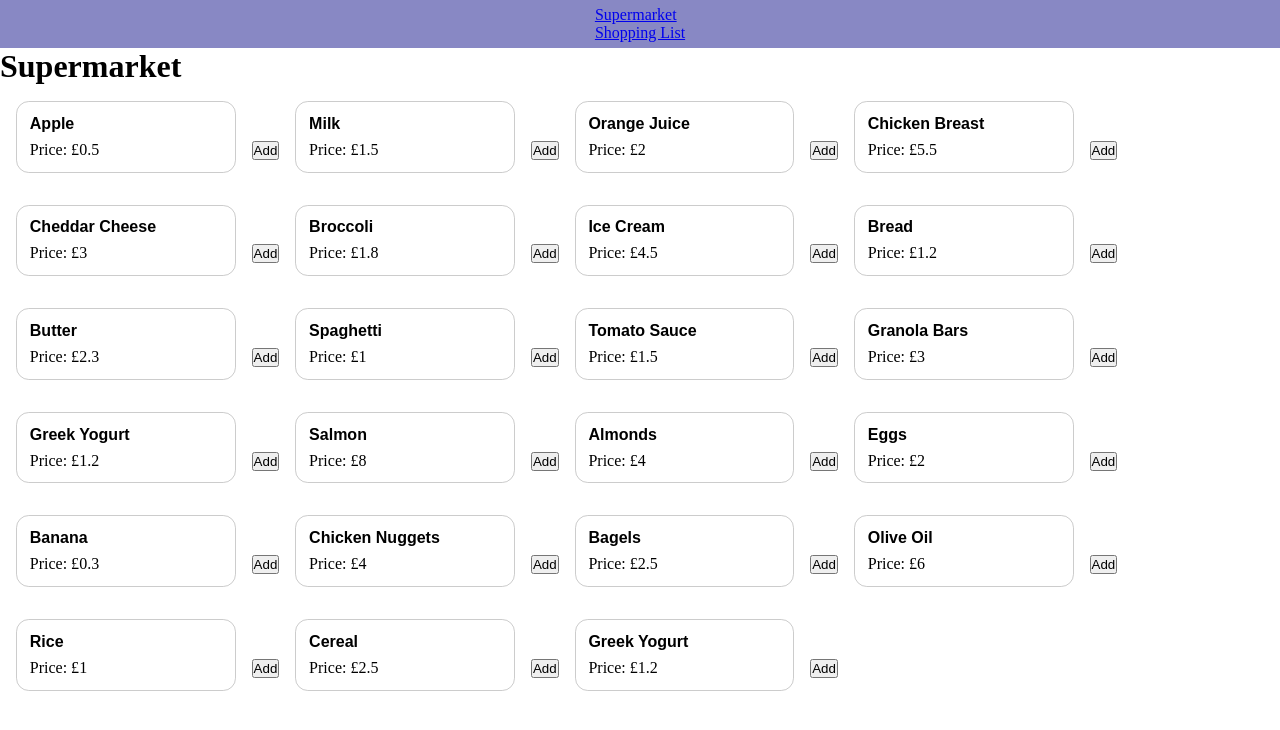
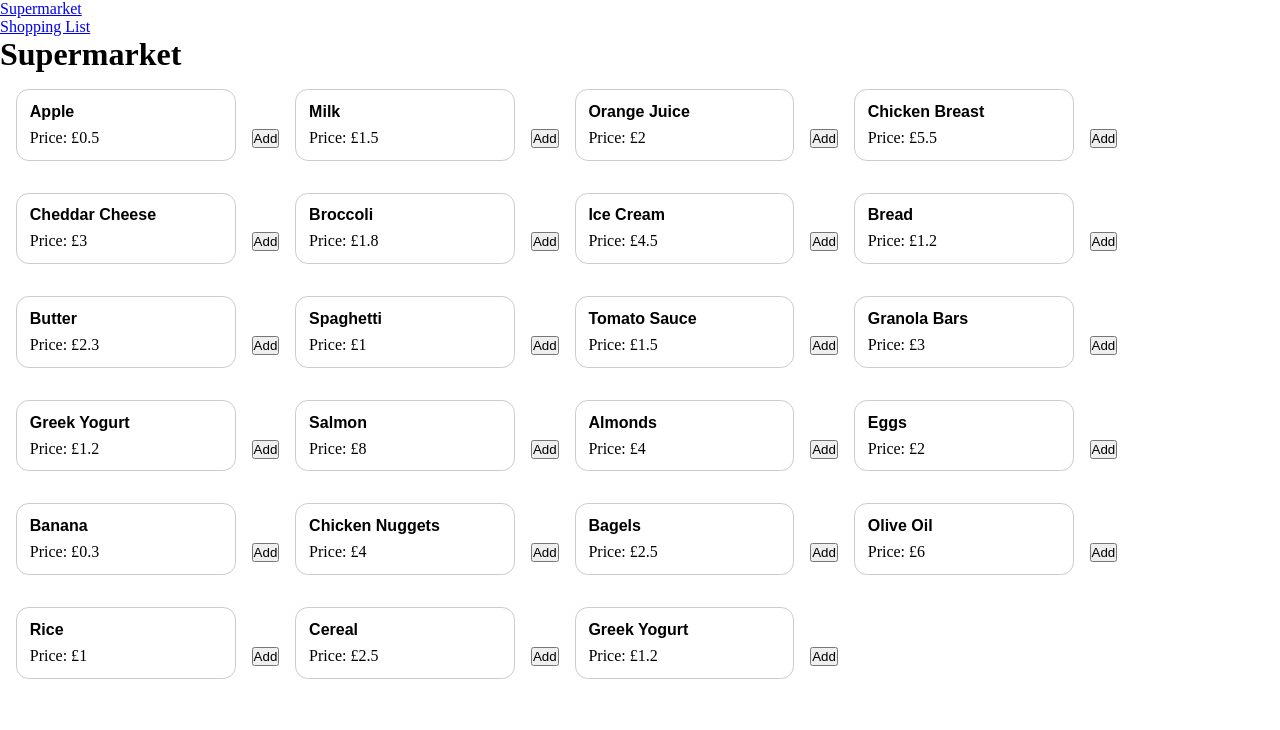
Before and after one commit to MRombi/shoppingLy-st, a React (Vite) app: page / in a window 1280 px wide. Shown: the top 730 px of the page. Built offline with nearby package versions, Linux system fonts and the light colour scheme.

Commit message:
add styling to the navbar

```diff
--- a/src/App.css
+++ b/src/App.css
@@ -3,10 +3,3 @@
   padding: 0px;
   list-style: none;
 }
-.navigation {
-  display: flex;
-  justify-content: space-around;
-  align-items: center;
-  background: rgb(136, 136, 196);
-  min-height: 3rem;
-}
--- /dev/null
+++ b/src/components/componentsCSS/Navbar.css
@@ -0,0 +1,76 @@
+.navigation {
+  background-color: #2c3e50;
+  padding: 1em;
+  display: flex;
+  justify-content: space-between;
+  align-items: center;
+  box-shadow: 0 0.125em 0.25em rgba(0, 0, 0, 0.1);
+}
+
+.navigation-links {
+  list-style-type: none;
+  display: flex;
+  gap: 1em;
+  margin: 0;
+  padding: 0;
+}
+
+.navigation-links a {
+  text-decoration: none;
+  color: #ecf0f1;
+  font-size: 1em;
+  font-weight: 500;
+  transition: color 0.3s ease;
+}
+
+.navigation-links a:hover {
+  color: #1abc9c;
+  cursor: pointer;
+}
+
+.navigation-links a li {
+  padding: 0.3125em 0.625em;
+  border-radius: 0.3125em;
+  transition: background-color 0.3s ease;
+}
+
+.navigation-links a li:hover {
+  background-color: #34495e;
+  cursor: pointer;
+}
+
+.total-price {
+  color: #ecf0f1;
+  font-size: 1em;
+  font-weight: 500;
+  background-color: #34495e;
+  padding: 0.3125em 0.625em;
+  border-radius: 0.3125em;
+  box-shadow: inset 0 0.125em 0.25em rgba(0, 0, 0, 0.1);
+  transition: background-color 0.3s ease;
+}
+
+.total-price:hover {
+  background-color: #1abc9c;
+  color: #2c3e50;
+  cursor: pointer;
+}
+
+/* Desktop styles */
+@media (min-width: 769px) {
+  .navigation {
+    padding: 0.625em 1.25em;
+  }
+
+  .navigation-links {
+    gap: 1.25em;
+  }
+
+  .navigation-links a {
+    font-size: 1.125em;
+  }
+
+  .total-price {
+    font-size: 1.125em;
+  }
+}
```
